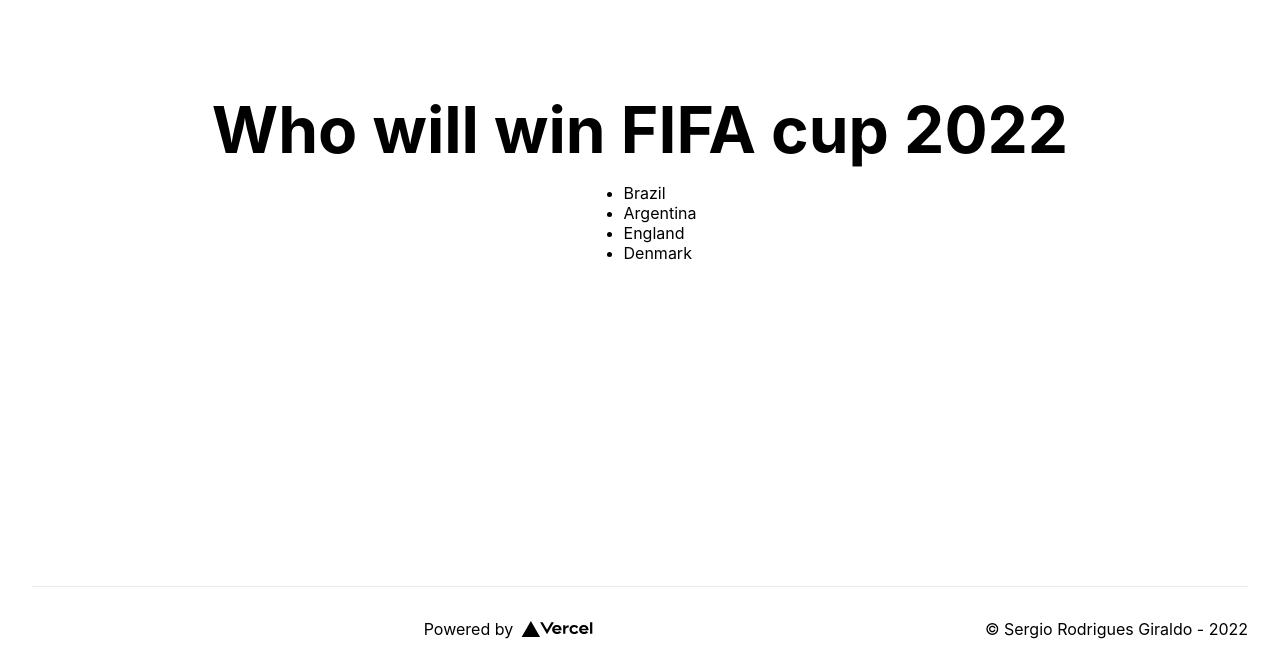
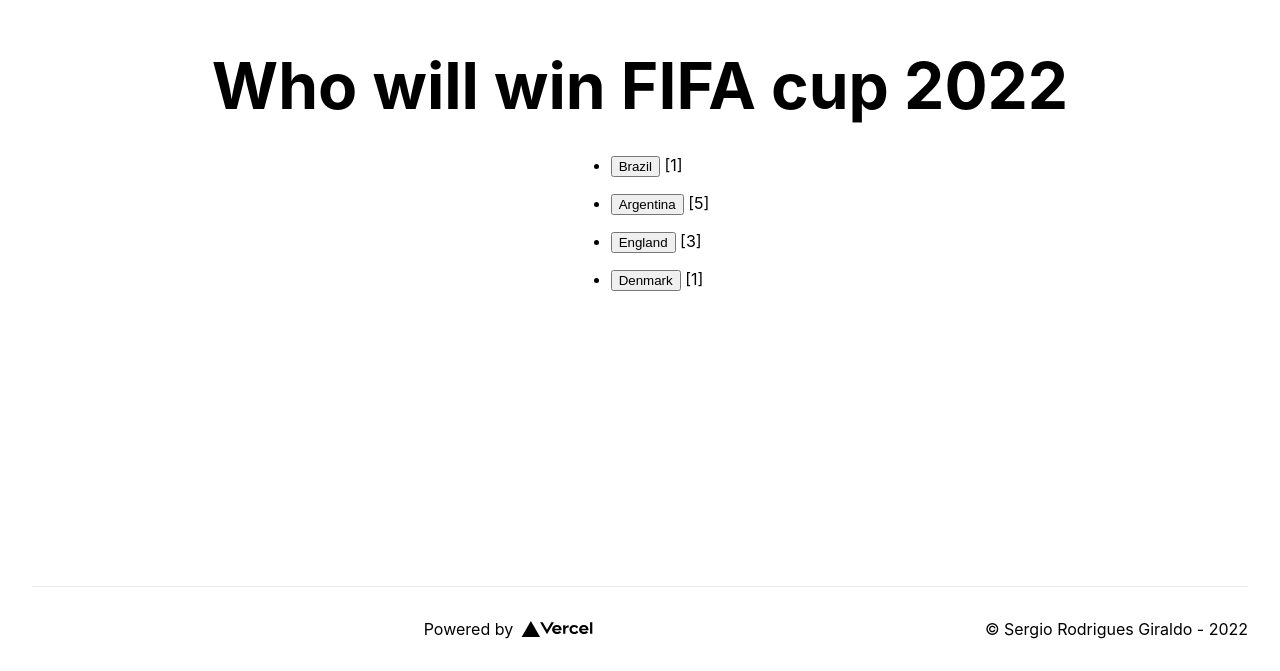
Before and after one commit to sergiorgiraldo/voting-app, a Next.js app: page /poll/1 in a window 1280 px wide. Shown: the part 214-885 px from the top of the page. Built offline with nearby package versions, Linux system fonts and the light colour scheme.

Commit message:
poll page with options and buttons:: by sergio giraldo @ 20221122T1618CET, gpg signed

```diff
--- a/components/dummy.json
+++ b/components/dummy.json
@@ -5,19 +5,34 @@
             "id": "1",
             "description":"Who will win FIFA cup 2022",
             "status": "open",
-            "options": ["Brazil", "Argentina", "England", "Denmark"]
+            "options": [
+                {"option":"Brazil", "count":1},
+                {"option":"Argentina", "count":5},
+                {"option":"England", "count":3},
+                {"option":"Denmark", "count":1}
+            ]
         },
         {
             "id": "2",
             "description":"Which country has the best pizza",
             "status": "open",
-            "options": ["Brazil", "Italia", "United States"]
+            "options": [
+                {"option":"Brazil", "count":112},
+                {"option":"Italia", "count":143},
+                {"option":"United States", "count":87}
+            ]
         },
         {
             "id": "3",
             "description":"Which superhero is the strongest",
             "status": "closed",
-            "options": ["Hulk", "Batman", "Iron Man", "Superman", "Miss Marvel"]
+            "options": [
+                {"option":"Hulk", "count":234},
+                {"option":"Batman", "count":0},
+                {"option":"Iron Man", "count":54},
+                {"option":"Superman", "count":12},
+                {"option":"Miss Marvel", "count":14}
+            ]
         }
     ]
 }
--- a/pages/poll/[id].js
+++ b/pages/poll/[id].js
@@ -23,12 +23,12 @@ function PollPage(props){
 				</h3>
 
                 <ul>
-			        {poll.options.map((option) => (
-                        <li>
-                           {option}
-                        </li>
-			        ))}
-		        </ul>
+					{poll.options.map(({option,count}) => (
+					<li className={styles.li}>
+						<button>{option}</button> [{count}]
+					</li>
+                    ))}
+				</ul>
 			</main>
 
 			<footer className={styles.footer}>
--- a/styles/Home.module.css
+++ b/styles/Home.module.css
@@ -127,3 +127,7 @@
 		filter: invert(1);
 	}
 }
+
+.li{
+	margin:1em;
+}
```
